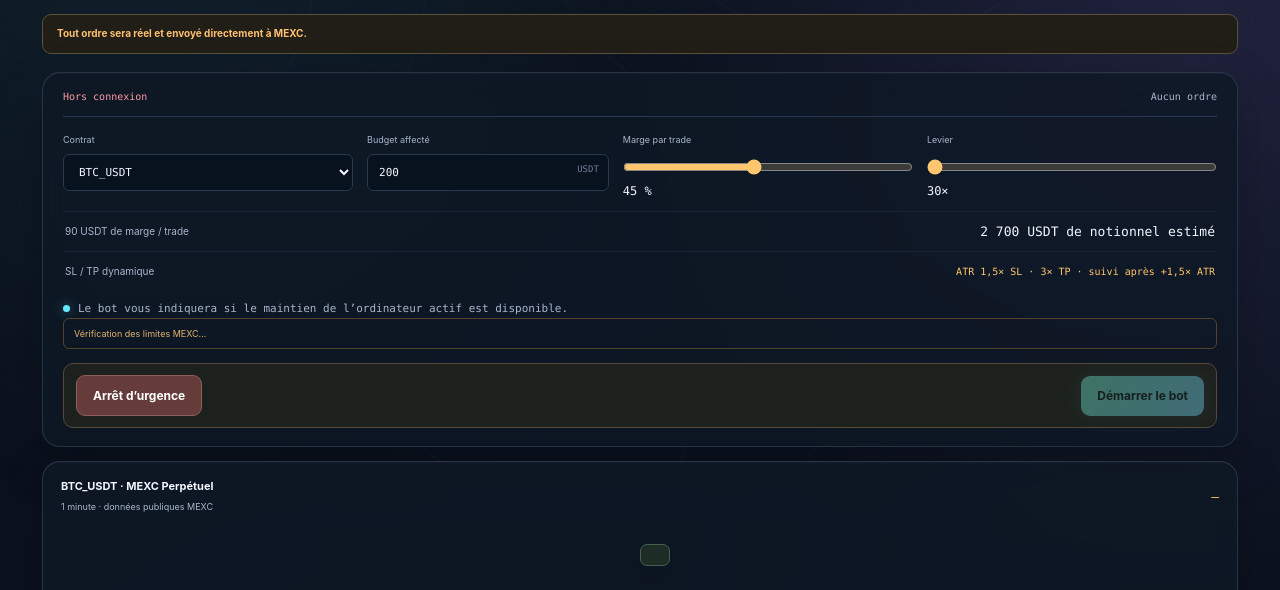
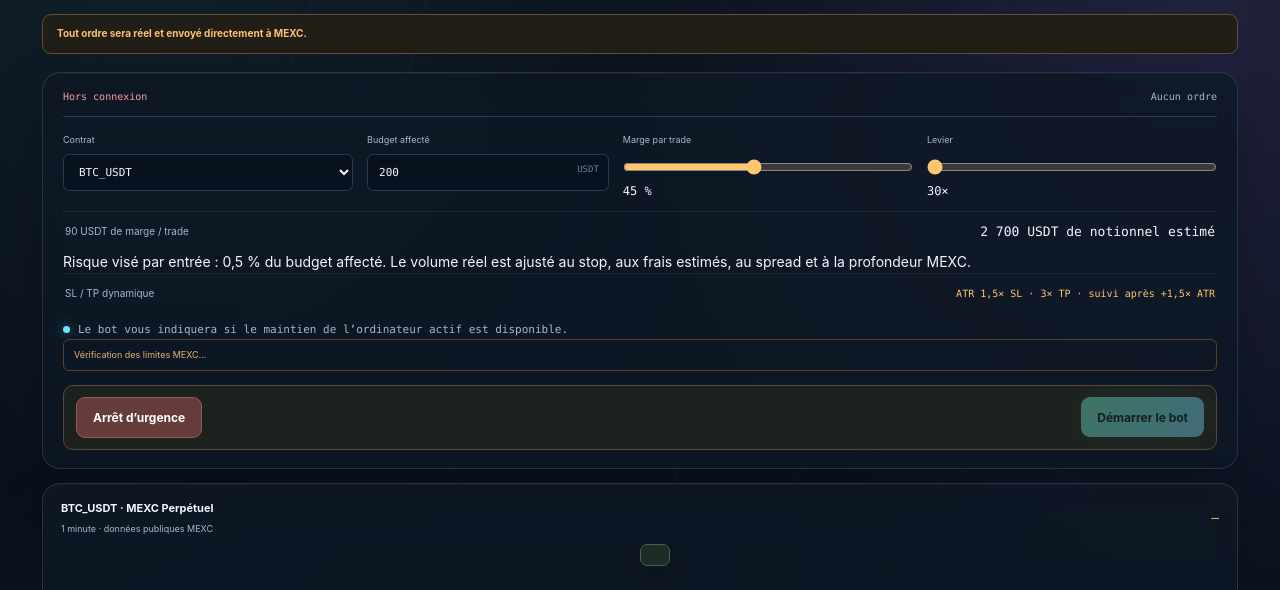
Before and after one commit to DarkGhidi/Event-Future, an Electron app: page index.html in a window 1280 px wide. Both pictures are taken after a click on the tab "Bot perpétuels". Shown: the part 210-800 px from the top of the page. Drawn offline with Linux system fonts and the light colour scheme; no server answers.

Commit message:
Explain the per-entry risk cap in the Futures controls

```diff
--- a/index.html
+++ b/index.html
@@ -109,6 +109,7 @@
           <label>Levier<input id="botLeverage" class="bot-range" type="range" min="1" max="100000" step="1" value="30"><strong id="botLeverageValue">30×</strong></label>
         </div>
         <div class="bot-exposure-inline"><span id="botMarginResult">90 USDT de marge / trade</span><strong id="botNotionalResult">2 700 USDT de notionnel estimé</strong></div>
+        <div class="bot-risk-cap">Risque visé par entrée : 0,5 % du budget affecté. Le volume réel est ajusté au stop, aux frais estimés, au spread et à la profondeur MEXC.</div>
         <div class="bot-exit-inline"><span>SL / TP dynamique</span><strong id="botExitState">ATR 1,5× SL · 3× TP · suivi après +1,5× ATR</strong></div>
         <div id="botPowerStatus" class="bot-power-status" role="status">Le bot vous indiquera si le maintien de l’ordinateur actif est disponible.</div>
         <div class="bot-limit-result" id="botLimitResult">Vérification des limites MEXC…</div>
```
